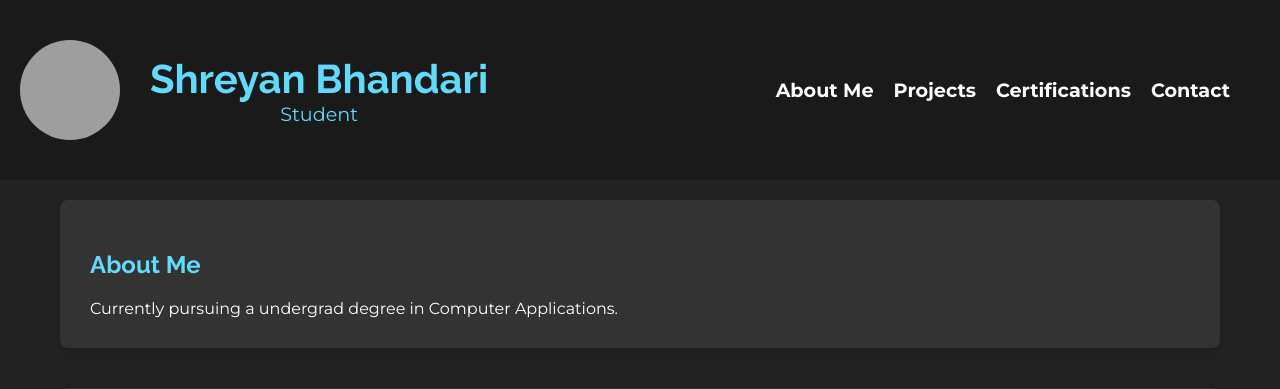
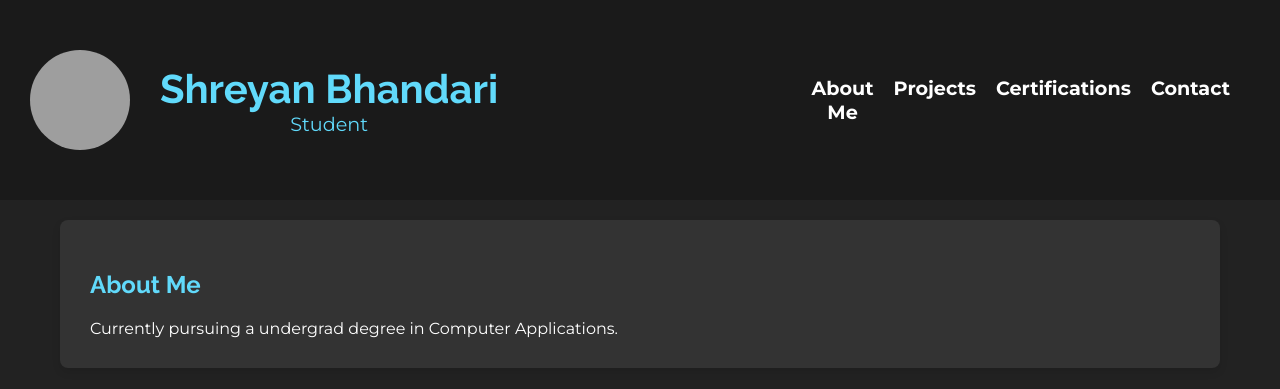
Before and after one commit to Yan-0/Yan-0.github.io, a PHP site: page / in a window 1280 px wide. Shown: the top 389 px of the page. Run offline with PHP 8.4, Linux system fonts and the light colour scheme; grey boxes are pictures that could not be loaded.

Commit message:
minor updates made

```diff
--- a/styles.css
+++ b/styles.css
@@ -70,6 +70,9 @@ nav a:hover {
 .header-content {
     display: flex;
     align-items: center;
+    padding: 10px;
+    width: 100%;
+    box-sizing: border-box;
 }
 
 .profile-image {
@@ -279,7 +282,6 @@ h2 {
 .nav-menu {
     display: flex;
     justify-content: space-around;
-
     padding: 10px;
 }
 
```
